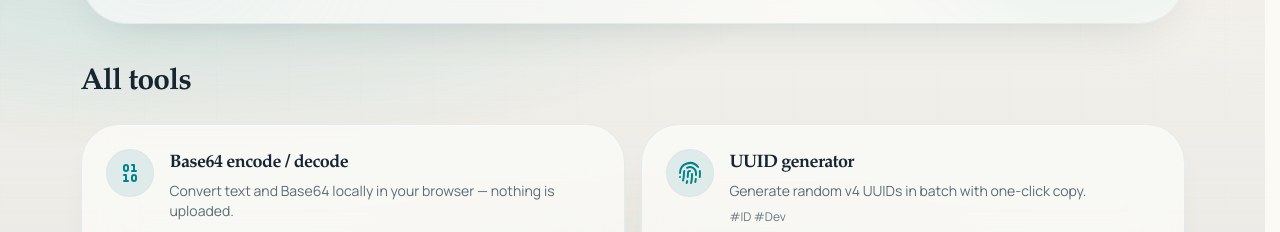
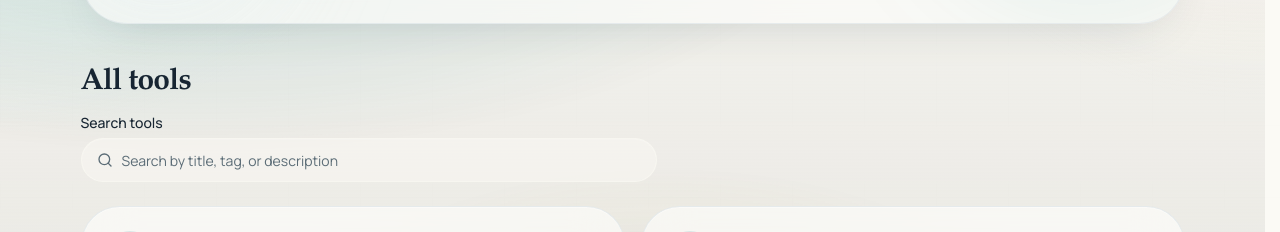
Before and after one commit to 1361320179/tool.jakelee.site, a Next.js app: page /en in a window 1280 px wide. Shown: the part 379-611 px from the top of the page. Built offline with nearby package versions, Linux system fonts and the light colour scheme; no server answers.

Commit message:
feat:首页添加工具搜索功能（标题/标签/描述）

```diff
--- a/src/components/shell/tool-card-grid.tsx
+++ b/src/components/shell/tool-card-grid.tsx
@@ -1,20 +1,87 @@
 "use client";
 
+import * as React from "react";
+import { Search } from "lucide-react";
 import Link from "next/link";
 import { getToolRegistry } from "@/lib/tools/registry";
 import { useLocaleContext } from "@/components/i18n/locale-context";
+import { Input } from "@/components/ui/input";
+import { Label } from "@/components/ui/label";
 import { getLocalizedPath } from "@/i18n/config";
 import { cn } from "@/lib/utils";
+import type { ToolDefinition } from "@/lib/tools/types";
+
+function normalizeSearchValue(value: string) {
+  return value
+    .normalize("NFKD")
+    .toLocaleLowerCase()
+    .replace(/[^\p{L}\p{N}]+/gu, "");
+}
+
+function isSubsequence(needle: string, haystack: string) {
+  let index = 0;
+
+  for (const char of haystack) {
+    if (char === needle[index]) {
+      index += 1;
+      if (index === needle.length) return true;
+    }
+  }
+
+  return false;
+}
+
+function matchesSearchToken(token: string, searchText: string) {
+  return searchText.includes(token) || isSubsequence(token, searchText);
+}
+
+function matchesToolSearch(tool: ToolDefinition, query: string) {
+  const tokens = query.split(/\s+/).map(normalizeSearchValue).filter(Boolean);
+  if (tokens.length === 0) return true;
+
+  const searchText = normalizeSearchValue(
+    [tool.name, tool.description, ...tool.tags].join(" "),
+  );
+
+  return tokens.every((token) => matchesSearchToken(token, searchText));
+}
 
 export function ToolCardGrid() {
   const { locale, dictionary } = useLocaleContext();
-  const tools = getToolRegistry(dictionary);
+  const [query, setQuery] = React.useState("");
+  const tools = React.useMemo(() => getToolRegistry(dictionary), [dictionary]);
+  const filteredTools = React.useMemo(
+    () => tools.filter((tool) => matchesToolSearch(tool, query)),
+    [query, tools],
+  );
+  const hasResults = filteredTools.length > 0;
 
   return (
     <section className="page-shell pb-16" aria-label={dictionary.home.allTools}>
-      <h2 className="section-heading mb-6">{dictionary.home.allTools}</h2>
+      <div className="mb-6 space-y-4">
+        <h2 className="section-heading">{dictionary.home.allTools}</h2>
+        <div className="max-w-xl space-y-2">
+          <Label htmlFor="tool-search">{dictionary.home.toolSearch.label}</Label>
+          <div className="relative">
+            <Search
+              className="pointer-events-none absolute left-4 top-1/2 size-4 -translate-y-1/2 text-muted-foreground"
+              aria-hidden
+            />
+            <Input
+              id="tool-search"
+              type="search"
+              value={query}
+              onChange={(event) => setQuery(event.target.value)}
+              placeholder={dictionary.home.toolSearch.placeholder}
+              className="pl-10"
+            />
+          </div>
+        </div>
+      </div>
+
+      {hasResults ? (
         <ul className="grid gap-4 sm:grid-cols-2">
-        {tools.map((tool) => {
+          {filteredTools.map((tool) => {
             const Icon = tool.icon;
             return (
               <li key={tool.slug}>
@@ -33,7 +100,9 @@ export function ToolCardGrid() {
                       <h3 className="font-heading text-base font-semibold text-foreground group-hover:text-primary sm:text-lg">
                         {tool.name}
                       </h3>
-                    <p className="text-sm text-muted-foreground">{tool.description}</p>
+                      <p className="text-sm text-muted-foreground">
+                        {tool.description}
+                      </p>
                       <p className="pt-1 text-xs text-muted-foreground/90">
                         {tool.tags.map((t) => `#${t}`).join(" ")}
                       </p>
@@ -44,6 +113,11 @@ export function ToolCardGrid() {
             );
           })}
         </ul>
+      ) : (
+        <div className="surface-panel p-6 text-sm text-muted-foreground">
+          {dictionary.home.toolSearch.noResults}
+        </div>
+      )}
     </section>
   );
 }
--- a/src/i18n/dictionaries.ts
+++ b/src/i18n/dictionaries.ts
@@ -26,6 +26,11 @@ const dictionaries: Record<SiteLocale, ToolsSiteDictionary> = {
       heroBody:
         "All tools run in your browser — nothing is uploaded, so your data stays on your device.",
       allTools: "All tools",
+      toolSearch: {
+        label: "Search tools",
+        placeholder: "Search by title, tag, or description",
+        noResults: "No tools match your search.",
+      },
       cssAnimationsCta: {
         title: "CSS animation snippets",
         body:
@@ -647,6 +652,11 @@ const dictionaries: Record<SiteLocale, ToolsSiteDictionary> = {
       heroBody:
         "所有工具都在浏览器本地完成处理，不上传您的任何内容，保障您的隐私安全。",
       allTools: "全部工具",
+      toolSearch: {
+        label: "搜索工具",
+        placeholder: "按标题、标签或描述搜索",
+        noResults: "没有匹配的工具。",
+      },
       cssAnimationsCta: {
         title: "CSS 动画片段合集",
         body: "加载动画、按钮悬停与文字动效——可预览、调参并复制 HTML/CSS。",
--- a/src/i18n/types.ts
+++ b/src/i18n/types.ts
@@ -18,6 +18,11 @@ export type ToolsSiteDictionary = {
     eyebrow: string;
     heroBody: string;
     allTools: string;
+    toolSearch: {
+      label: string;
+      placeholder: string;
+      noResults: string;
+    };
     cssAnimationsCta: {
       title: string;
       body: string;
```
Lines whose indentation alone changed are shown as unchanged.
